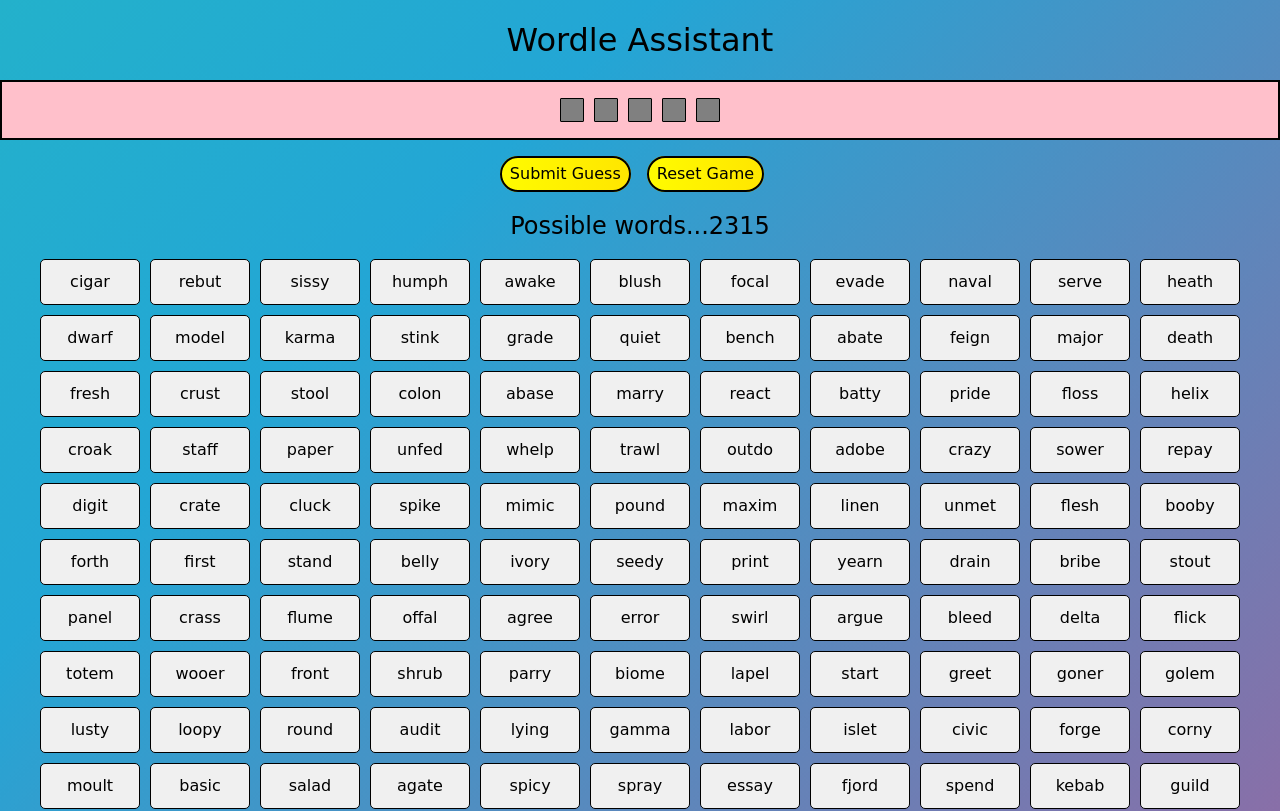
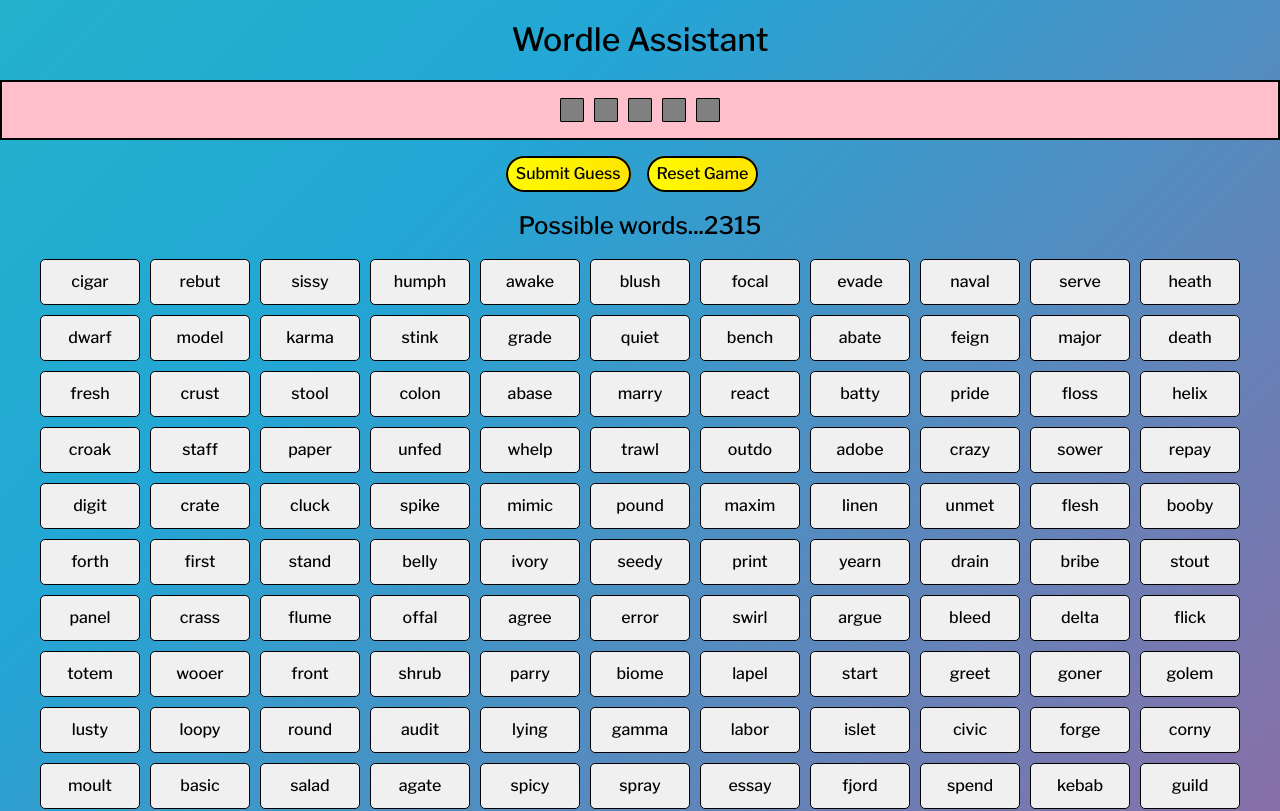
Before and after one commit to CameronWD/wordle-assistant, a React (Create React App) app: page / in a window 1280 px wide. Shown: the top 811 px of the page. Built offline with nearby package versions, Linux system fonts and the light colour scheme.

Commit message:
updated font family

```diff
--- a/public/index.html
+++ b/public/index.html
@@ -10,6 +10,8 @@
       content="Web site created using create-react-app"
     />
     <link rel="apple-touch-icon" href="%PUBLIC_URL%/logo192.png" />
+    <link rel="stylesheet" href="https://fonts.googleapis.com/css2?family=Libre+Franklin:wght@300;400;500;600;700&display=swap">
+
     <!--
       manifest.json provides metadata used when your web app is installed on a
       user's mobile device or desktop. See https://developers.google.com/web/fundamentals/web-app-manifest/
--- a/src/styles/main.scss
+++ b/src/styles/main.scss
@@ -12,7 +12,8 @@
 	animation: gradient 4s ease infinite;
 	height: 100vh;
     font-size: 1rem;
-    font-family: 'Comic Sans MS', 'Comic Sans', sans-serif
+	font-weight: 500;
+    font-family: 'Libre Franklin', 'Comic Sans MS', 'Comic Sans', sans-serif
 }
 
 @keyframes gradient {
```
